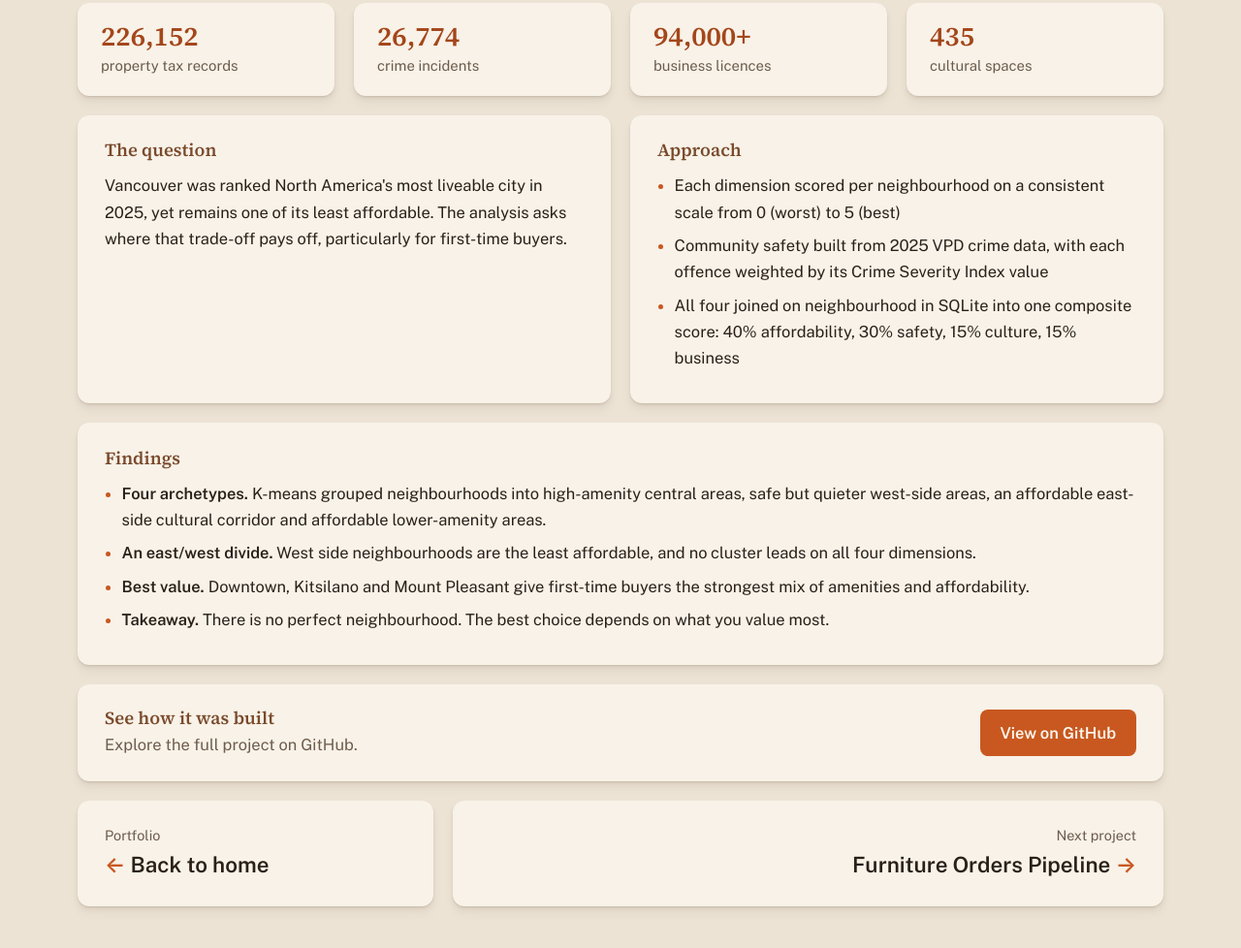
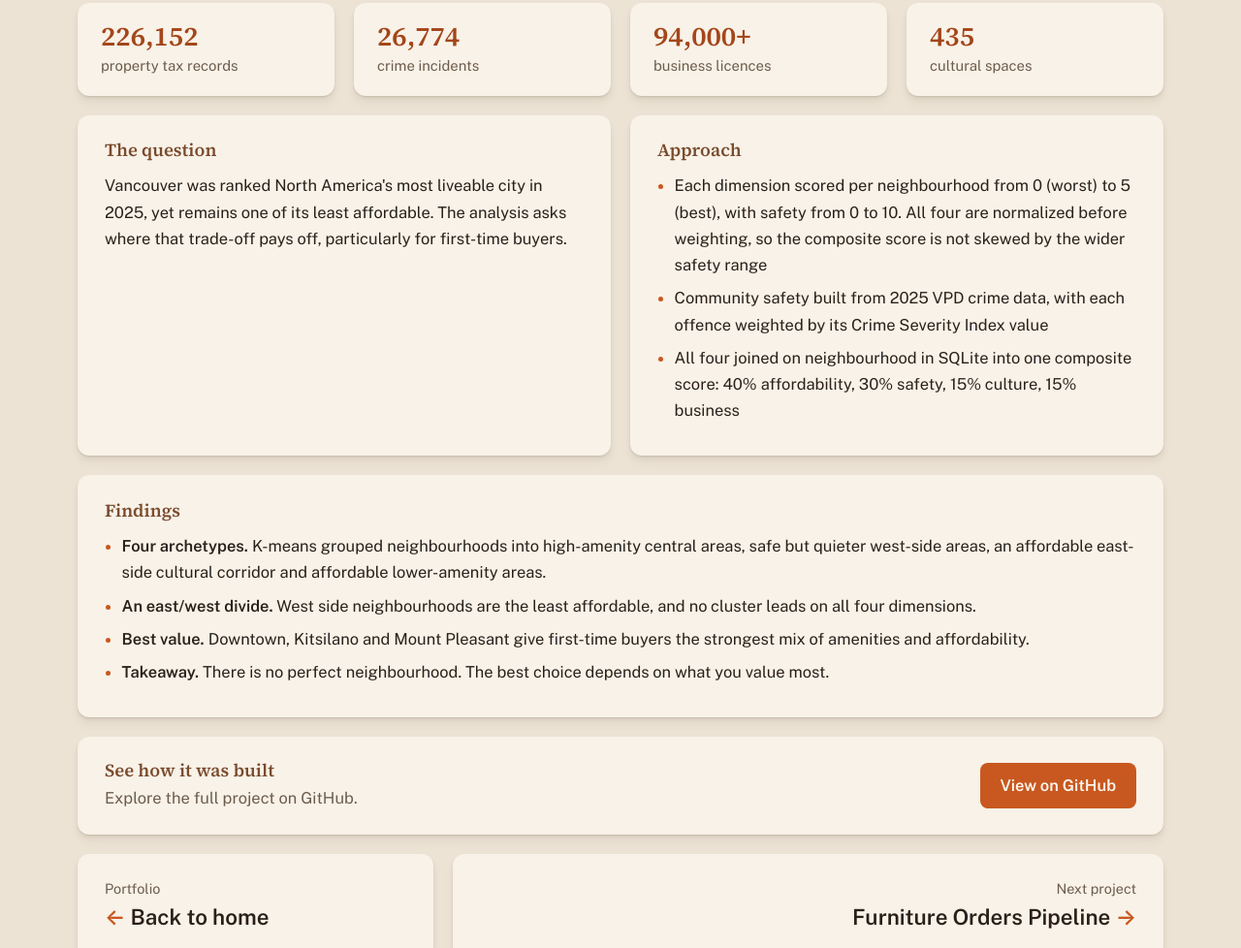
Before and after one commit to AdrianJulve/adrian-portfolio, a plain HTML site: page vancouver-liveability.html in a window 1280 px wide. Shown: the part 1081-2059 px from the top of the page at 97% size. Drawn offline with nearby package versions, Linux system fonts and the light colour scheme.

Commit message:
Clarify Vancouver scoring scale

```diff
--- a/vancouver-liveability.html
+++ b/vancouver-liveability.html
@@ -71,7 +71,7 @@
       <section class="panel">
       <h2>Approach</h2>
       <ul>
-        <li>Each dimension scored per neighbourhood on a consistent scale from 0 (worst) to 5 (best)</li>
+        <li>Each dimension scored per neighbourhood from 0 (worst) to 5 (best), with safety from 0 to 10. All four are normalized before weighting, so the composite score is not skewed by the wider safety range</li>
         <li>Community safety built from 2025 VPD crime data, with each offence weighted by its Crime Severity Index value</li>
         <li>All four joined on neighbourhood in SQLite into one composite score: 40% affordability, 30% safety, 15% culture, 15% business</li>
       </ul>
```
